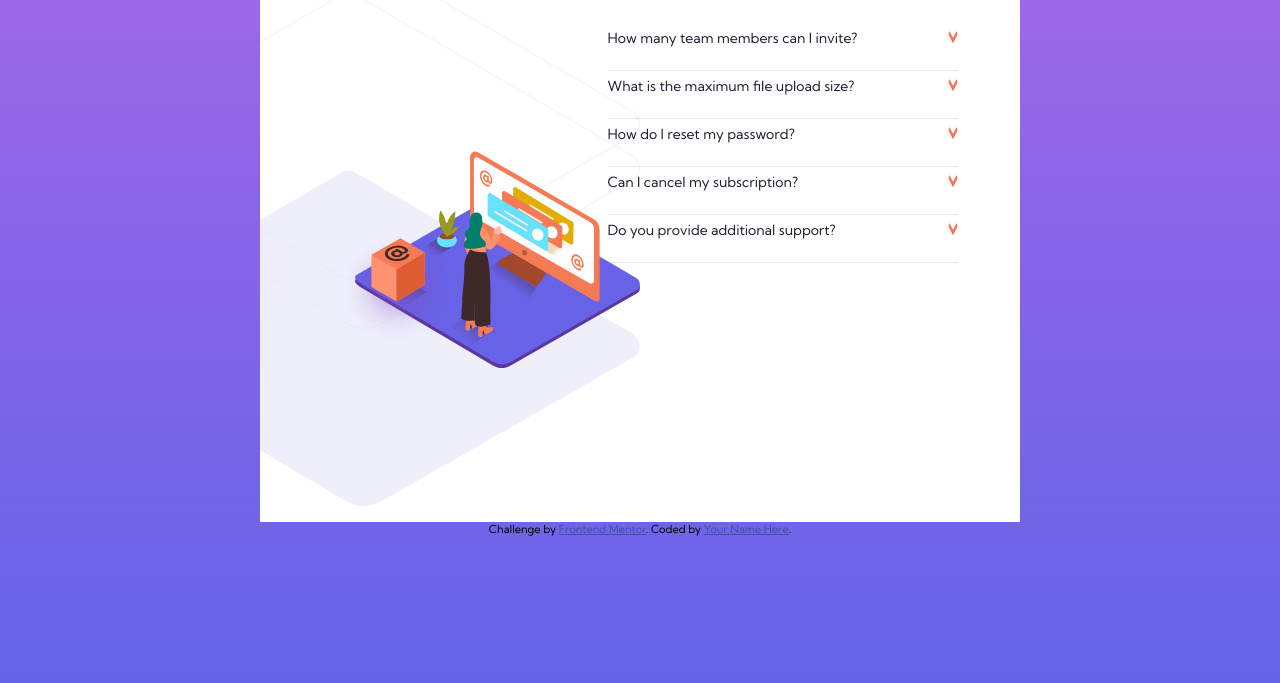
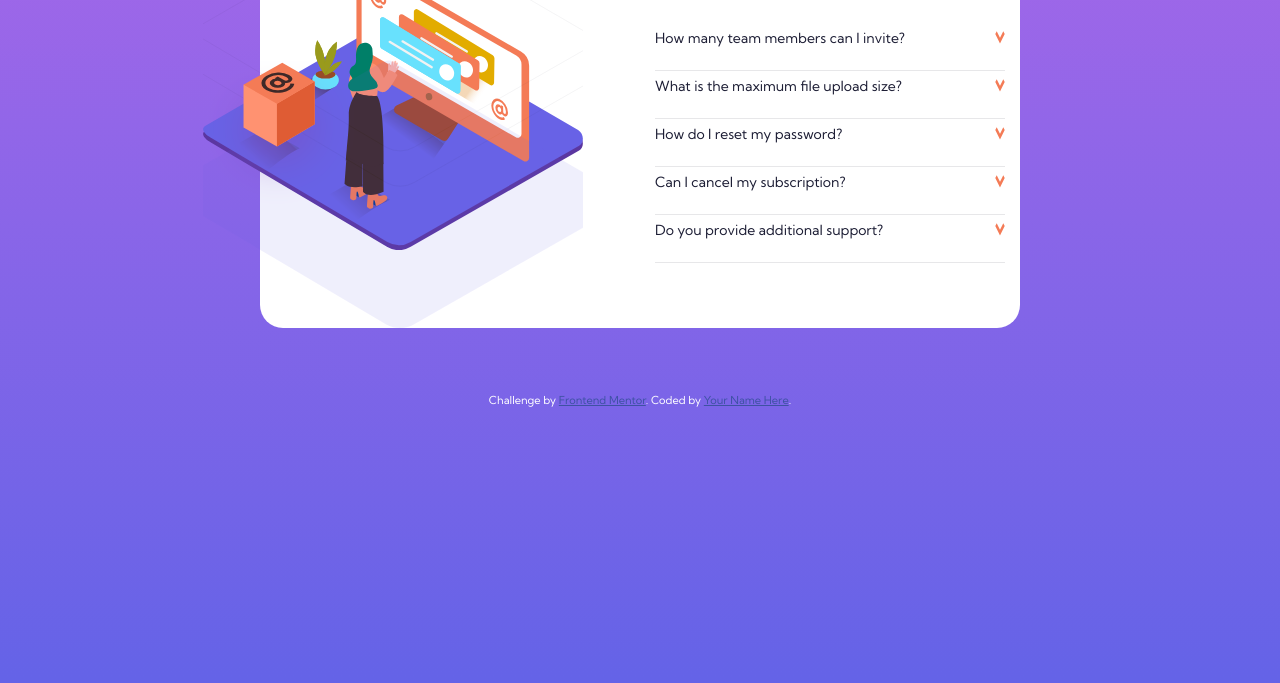
Before and after one commit to hermannleboss/frontendmentor-faq-accordion-card-main, a website built with webpack: page src/index.html in a window 1280 px wide. Shown: the part 247-930 px from the top of the page. Built offline with nearby package versions, Linux system fonts and the light colour scheme.

Commit message:
update of the style off the card illustration

```diff
--- a/src/index.html
+++ b/src/index.html
@@ -27,8 +27,6 @@
 <div class="main">
     <div class="grid grid__col--2 card">
         <div class="card__illustration">
-            <img src="images/bg-pattern-desktop.svg" alt="" class="card__illustration__bg">
-            <img src="images/illustration-woman-online-desktop.svg" alt="" class="card__illustration__woman">
             <img src="images/illustration-box-desktop.svg" alt="" class="card__illustration__box">
         </div>
         <div class="card__content">
--- a/src/sass/base/_base.scss
+++ b/src/sass/base/_base.scss
@@ -54,3 +54,9 @@ input:checked{
     }
   }
 }
+
+.attribution{
+  margin-top: 15px;
+  padding: 50px;
+  color: white;
+}
--- a/src/sass/layout/_card.scss
+++ b/src/sass/layout/_card.scss
@@ -1,16 +1,20 @@
 
-.card{
+.card {
   background-color: white;
-  padding: 65px 95px;
   max-height: 509px;
-  overflow: hidden;
-  &__illustration{/*
-    background-image: url("../images/bg-pattern-desktop.svg");
+  border-radius: 23px;
+
+  &__illustration {
+    position: relative;
+    left: -15%;
+    width: 100%;
+    background-image: url("../images/bg-pattern-desktop.svg"), url("../images/illustration-woman-online-desktop.svg");
+    background-size: cover, contain;
     background-repeat: no-repeat;
-    background-position: right bottom;*/
-    left: -40%;
-    top: -10%;
-    &__bg{
+    background-position: center center;
+
+    /**/
+    /*&__bg{
       position: relative;
       left: -100%;
       width: 200%;
@@ -19,15 +23,15 @@
       position: relative;
       width: 100%;
       top: -40%;
-    }
-    &__box{
+    }*/
+    &__box {
       position: relative;
       width: 40%;
-      top: -55%;
-      left: -5%;
+      top: 40%;
     }
   }
-  &__content{
 
+  &__content {
+    padding: 65px 95px;
   }
 }
```
